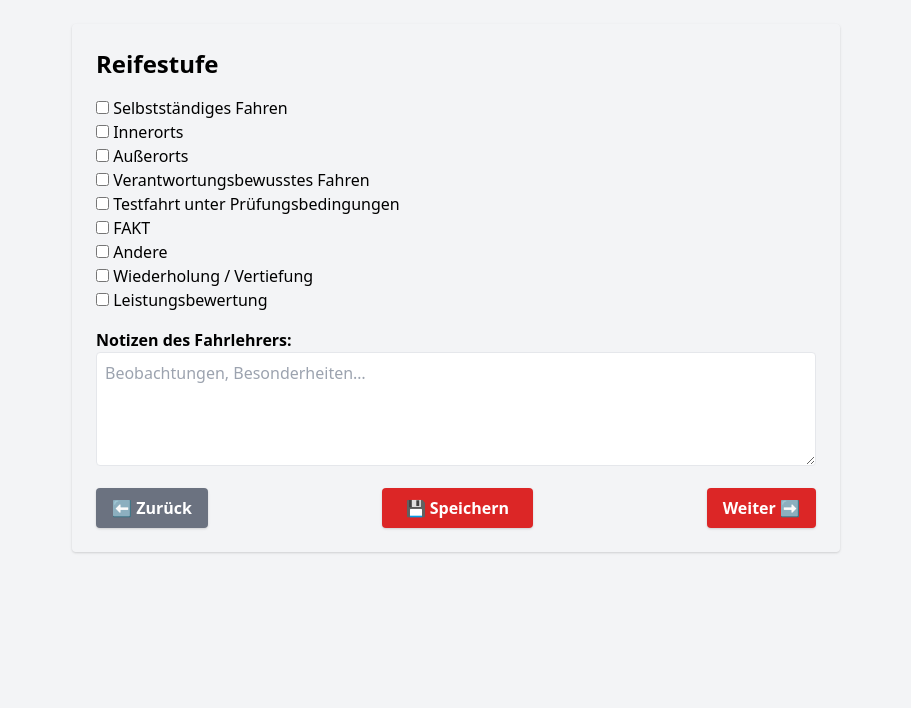
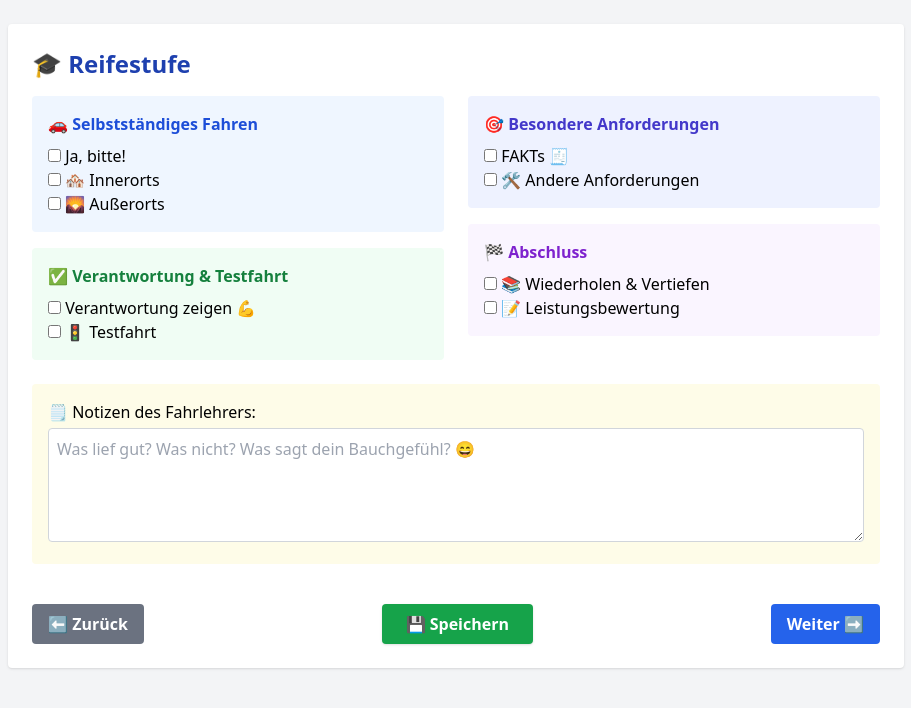
Before and after one commit to eyfahrlehrer/schuelerakte, a Flask app: template templates/reifestufe.html in a window 1280 px wide. Shown: the top 708 px of the page, without its empty margins (184-1095 px from the left). Run offline with Flask 3, Linux system fonts and the light colour scheme; the template is opened without the code that fills it, so the values that code supplies are empty; some libraries are stand-ins or nearby versions.

Commit message:
Update reifestufe.html

```diff
--- a/templates/reifestufe.html
+++ b/templates/reifestufe.html
@@ -2,51 +2,64 @@
 <html lang="de">
 <head>
   <meta charset="UTF-8">
-  <title>Reifestufe</title>
-  <link href="https://cdn.jsdelivr.net/npm/tailwindcss@2.2.19/dist/tailwind.min.css" rel="stylesheet">
+  <title>🧠 Reifestufe – Ausbildungsdiagrammkarte</title>
+  <script src="https://cdn.tailwindcss.com"></script>
 </head>
 <body class="bg-gray-100 p-6">
-  <div class="max-w-3xl mx-auto bg-rose-300 p-6 rounded shadow">
-    <h1 class="text-2xl font-bold text-rose-900 mb-4">Reifestufe</h1>
+  <div class="max-w-4xl mx-auto bg-white p-6 rounded shadow">
+    <h1 class="text-2xl font-bold text-blue-800 mb-4">🎓 Reifestufe</h1>
 
-    <form method="POST" class="space-y-4">
+    {% if status %}
+    <div class="bg-yellow-100 border-l-4 border-yellow-500 text-yellow-800 p-4 mb-6 rounded">
+      ⚠️ {{ status }}
+    </div>
+    {% endif %}
 
-      <!-- Reifestufe-Checkboxen -->
-      <div>
-        <label class="block"><input type="checkbox" name="selbststaendiges_fahren"> Selbstständiges Fahren</label>
-        <label class="block"><input type="checkbox" name="innerorts"> Innerorts</label>
-        <label class="block"><input type="checkbox" name="ausserorts"> Außerorts</label>
-        <label class="block"><input type="checkbox" name="verantwortungsbewusstes_fahren"> Verantwortungsbewusstes Fahren</label>
-        <label class="block"><input type="checkbox" name="testfahrt"> Testfahrt unter Prüfungsbedingungen</label>
-        <label class="block"><input type="checkbox" name="fakt"> FAKT</label>
-        <label class="block"><input type="checkbox" name="andere"> Andere</label>
-        <label class="block"><input type="checkbox" name="wiederholung_vertiefung"> Wiederholung / Vertiefung</label>
-        <label class="block"><input type="checkbox" name="leistungsbewertung"> Leistungsbewertung</label>
+    <form method="POST" class="grid grid-cols-1 md:grid-cols-2 gap-6">
+
+      <!-- Linke Spalte -->
+      <div class="space-y-4">
+        <div class="bg-blue-50 p-4 rounded">
+          <h2 class="font-semibold text-blue-700 mb-2">🚗 Selbstständiges Fahren</h2>
+          <label class="block"><input type="checkbox" name="selbststaendiges_fahren"> Ja, bitte!</label>
+          <label class="block"><input type="checkbox" name="innerorts"> 🏘️ Innerorts</label>
+          <label class="block"><input type="checkbox" name="ausserorts"> 🌄 Außerorts</label>
+        </div>
+
+        <div class="bg-green-50 p-4 rounded">
+          <h2 class="font-semibold text-green-700 mb-2">✅ Verantwortung & Testfahrt</h2>
+          <label class="block"><input type="checkbox" name="verantwortungsbewusstes_fahren"> Verantwortung zeigen 💪</label>
+          <label class="block"><input type="checkbox" name="testfahrt"> 🚦 Testfahrt</label>
+        </div>
+      </div>
+
+      <!-- Rechte Spalte -->
+      <div class="space-y-4">
+        <div class="bg-indigo-50 p-4 rounded">
+          <h2 class="font-semibold text-indigo-700 mb-2">🎯 Besondere Anforderungen</h2>
+          <label class="block"><input type="checkbox" name="fakts"> FAKTs 🧾</label>
+          <label class="block"><input type="checkbox" name="andere"> 🛠️ Andere Anforderungen</label>
+        </div>
+
+        <div class="bg-purple-50 p-4 rounded">
+          <h2 class="font-semibold text-purple-700 mb-2">🏁 Abschluss</h2>
+          <label class="block"><input type="checkbox" name="wiederholung_vertiefung"> 📚 Wiederholen & Vertiefen</label>
+          <label class="block"><input type="checkbox" name="leistungsbewertung"> 📝 Leistungsbewertung</label>
+        </div>
       </div>
 
       <!-- Notizen -->
-      <div>
-        <label for="notizen" class="block font-semibold">Notizen des Fahrlehrers:</label>
-        <textarea name="notizen" id="notizen" rows="4" class="w-full border p-2 rounded" placeholder="Beobachtungen, Besonderheiten…"></textarea>
+      <div class="md:col-span-2 bg-yellow-50 p-4 rounded">
+        <label for="notizen" class="block font-medium mb-1">🗒️ Notizen des Fahrlehrers:</label>
+        <textarea name="notizen" id="notizen" rows="4" class="w-full border border-gray-300 rounded p-2" placeholder="Was lief gut? Was nicht? Was sagt dein Bauchgefühl? 😄"></textarea>
       </div>
 
-      <!-- Navigationsleiste -->
-<div class="mt-6 flex flex-col md:flex-row justify-between items-center gap-4">
-  <!-- Zurück -->
-  <a href="{{ url_for('daemmerung') }}" class="bg-gray-500 hover:bg-gray-600 text-white font-semibold py-2 px-4 rounded shadow w-full md:w-auto text-center">
-    ⬅️ Zurück
-  </a>
-
-  <!-- Speichern -->
-  <button type="submit" class="bg-red-600 hover:bg-red-700 text-white font-semibold py-2 px-6 rounded shadow w-full md:w-auto">
-    💾 Speichern
-  </button>
-
-  <!-- Weiter -->
-  <a href="{{ url_for('technik') }}" class="bg-red-600 hover:bg-red-700 text-white font-semibold py-2 px-4 rounded shadow w-full md:w-auto text-center">
-    Weiter ➡️
-  </a>
-</div>
+      <!-- Navigation -->
+      <div class="md:col-span-2 flex flex-col md:flex-row justify-between gap-4 mt-4">
+        <a href="{{ url_for('autobahnfahrt') }}" class="bg-gray-500 hover:bg-gray-600 text-white font-semibold py-2 px-4 rounded text-center w-full md:w-auto">⬅️ Zurück</a>
+        <button type="submit" class="bg-green-600 hover:bg-green-700 text-white font-semibold py-2 px-6 rounded shadow w-full md:w-auto">💾 Speichern</button>
+        <a href="{{ url_for('daemmerung') }}" class="bg-blue-600 hover:bg-blue-700 text-white font-semibold py-2 px-4 rounded text-center w-full md:w-auto">Weiter ➡️</a>
+      </div>
     </form>
   </div>
 </body>
```
